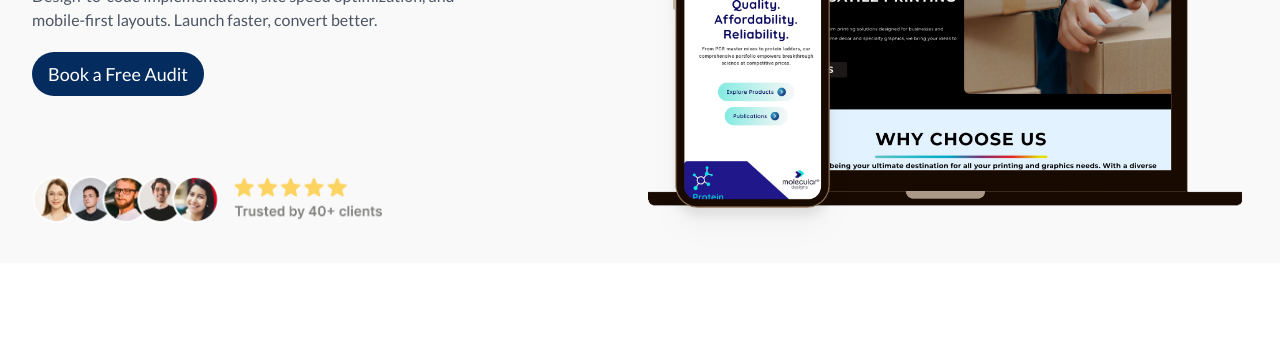
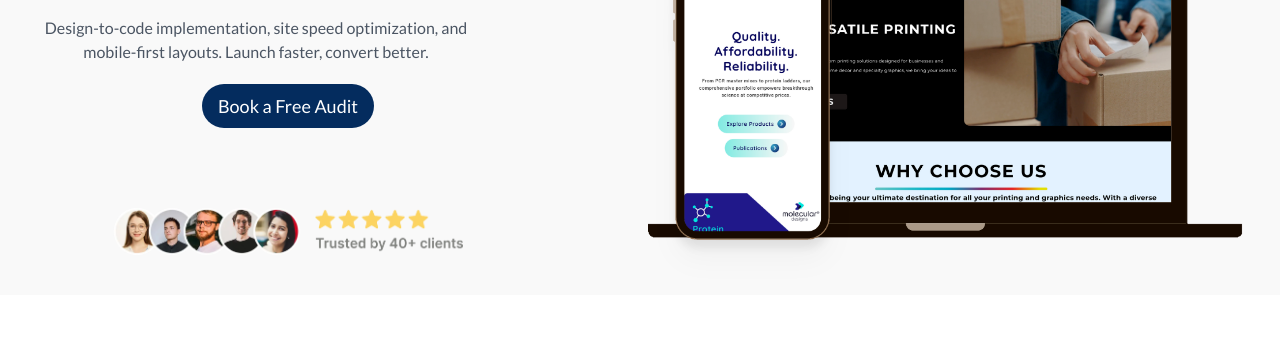
Before and after one commit to justsilencia/jjwdev, an Astro site: page / in a window 1280 px wide. Shown: the part 300-648 px from the top of the page. Built offline with nearby package versions, Linux system fonts and the light colour scheme; Astro itself is replaced by a stand-in of ours.

Commit message:
final changes

```diff
--- a/src/components/Hero.astro
+++ b/src/components/Hero.astro
@@ -10,10 +10,10 @@ import heroImage2 from "../assets/images/projects/project2.png";
   <div class="absolute left-0 bottom-0 top-[30%] md:top-[40%] lg:top-[35%] xl:top-[38%] w-full  bg-primary -z-10 "></div>
 
 
-    <div class="px-8 m-10 w-full max-w-7xl mx-auto leading-relaxed flex flex-col-reverse lg:flex-row items-center lg:justify-between gap-8" >
+    <div class="pt-8 px-8 m-10 w-full max-w-7xl mx-auto leading-relaxed flex flex-col-reverse lg:flex-row items-center lg:justify-between gap-8" >
 
       <!-- Hero Text -->
-      <div class= " col flex flex-col max-w-lg">
+      <div class= " col flex flex-col max-w-lg text-center">
         <h1>Big Commerce Growth & Development <i>Experts</i></h1>
         <p class=" mt-5 md:mt-9 max-w-md">Design-to-code implementation, site speed optimization, and mobile-first layouts. Launch faster, convert better.</p>
         <div class="mt-5 ">
@@ -21,7 +21,7 @@ import heroImage2 from "../assets/images/projects/project2.png";
           Book a Free Audit
         </a>
         </div>
-          <img src="/images/trusted-reviews.webp" class="w-[350px] mt-20" alt="Trusted Reviews" />
+          <img src="/images/trusted-reviews.webp" class="w-[350px] mt-20 mx-auto" alt="Trusted Reviews" />
 
       </div>
 
--- a/src/components/Projects/projects.astro
+++ b/src/components/Projects/projects.astro
@@ -53,7 +53,7 @@ export const projects: ProjectItem[] = [
   },
   {
     type: 'stat',
-    bg: 'bg-gradient-to-br from-[#D1FAE5] to-[#6EE7B7]',
+    bg: 'bg-gradient-to-br from-[#FDBA74] to-[#F97316]',
     value: '200+',
     title: 'Stores Optimized Successfully',
     description: 'Trusted by top eCommerce brands.',
```
